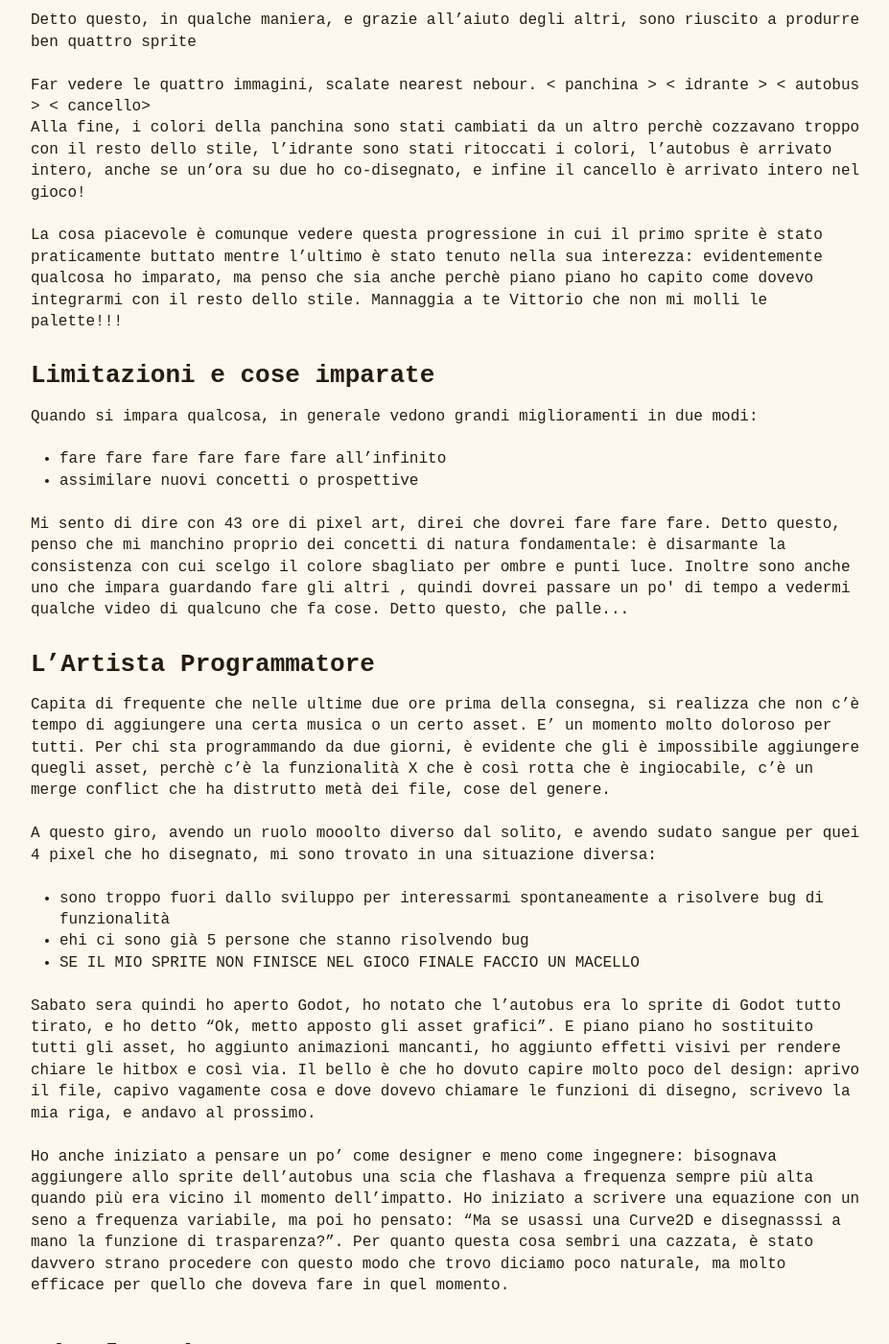
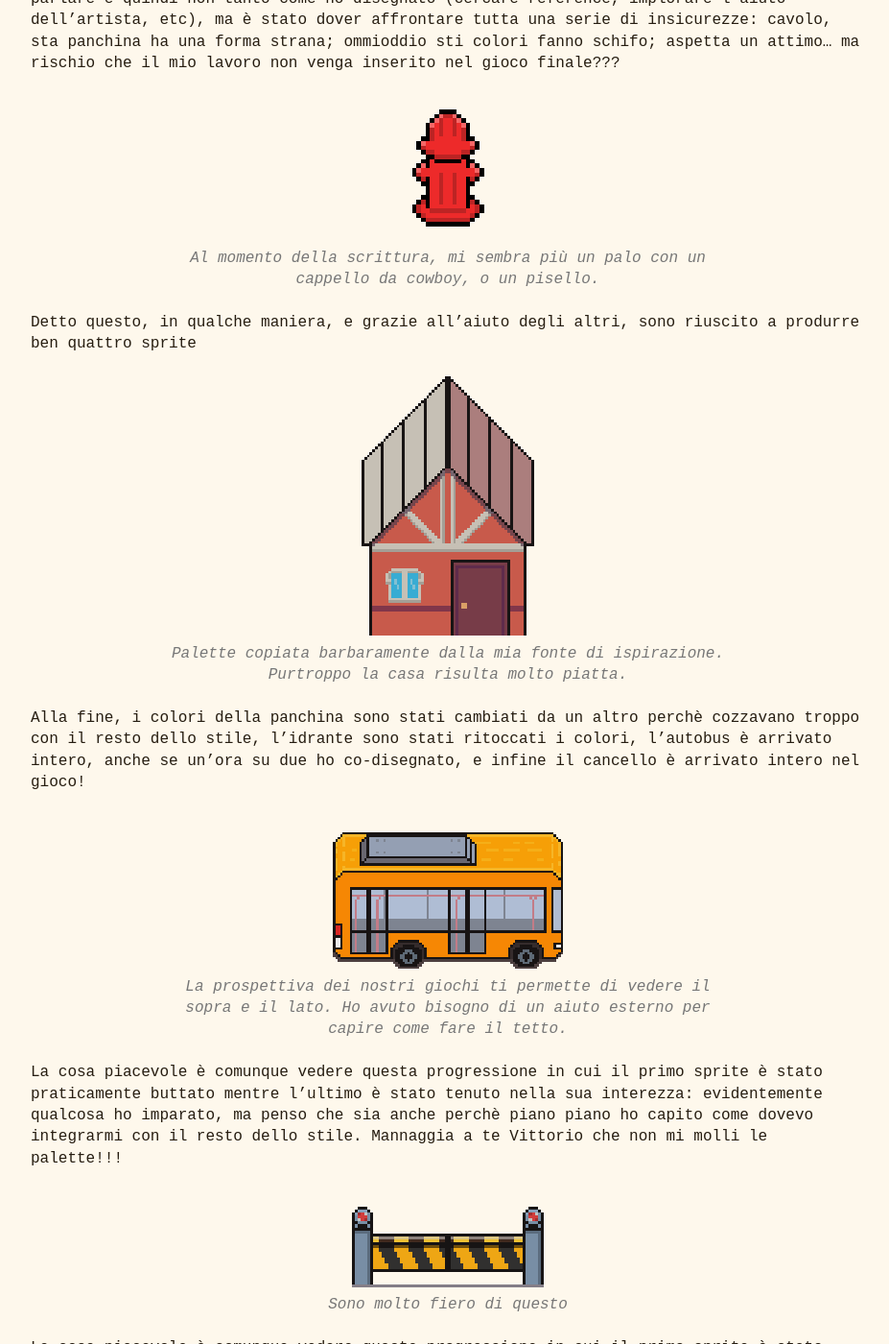
Before and after one commit to OscarPindaro/OscarPindaro.github.io, a Jekyll site: the page built from _posts/2026-08-15-fare-una-game-jam-in-9-persone.md, in a window 1280 px wide and 1400 px high, scrolled down 4900 px. Shown: the whole window at 96% size, without its empty margins (173-1100 px from the left). Built offline with Jekyll 4.4.1, drawn with Linux system fonts in a browser that asks for light colours; some of the changed text lies outside the part shown.

Commit message:
aggiunti asset grafici

```diff
--- a/_includes/figure.liquid
+++ b/_includes/figure.liquid
@@ -6,7 +6,9 @@
     slot='{{ include.slot }}'
   {% endif %}
   {% if include.center %}
-    style='text-align: center;'
+    style='text-align: center; max-width: fit-content; margin-left: auto; margin-right: auto;'
+  {% else %}
+    style='max-width: fit-content;'
   {% endif %}
 >
  <picture>
@@ -82,6 +84,6 @@
   </picture>
 
   {% if include.caption %}
-    <figcaption class='caption'>{{ include.caption }}</figcaption>
+    <figcaption class='caption'{% if include.caption_width %} style='max-width: {{ include.caption_width }};'{% endif %}>{{ include.caption }}</figcaption>
   {% endif %}
 </figure>
--- a/_posts/2026-08-15-fare-una-game-jam-in-9-persone.md
+++ b/_posts/2026-08-15-fare-una-game-jam-in-9-persone.md
@@ -97,17 +101,25 @@ Un buon punto contro questa visione è dire: "Beh, sto facendo un gioco, potrò
 Parlerà ovviamente del mio punto di vista.
 Di me dovete sapere che ho usato 25 ore [Aseprite](https://www.aseprite.org/) per disgnare un paio di lanterne e un limone. Inoltre, non ho nessun tipo di formazione artistica, e scuole elementari e media hanno fallito alla grande nell'insegnarmi qualcosa.
 
+{% include figure.liquid path="assets/img/gmtk_2026/panchina.png" alt="Panchina" center=true width="200px" caption="La panchina originale, purtroppo non è riuscita a vedere la luce del sole." caption_width="600px" %}
+
 E' evidente che non sono nemmeno considerabile un amatoriale.
 La parte interessante di cui parlare è quindi non tanto come ho disegnato (cercare reference, implorare l'aiuto dell'artista, etc), ma è stato dover affrontare tutta una serie di insicurezze: cavolo, sta panchina ha una forma strana; ommioddio sti colori fanno schifo; aspetta un attimo... ma rischio che il mio lavoro non venga inserito nel gioco finale???
 
+{% include figure.liquid path="assets/img/gmtk_2026/hydrant.png" alt="Idrante" center=true width="150px" caption="Al momento della scrittura, mi sembra più un palo con un cappello da cowboy, o un pisello." caption_width="600px" %}
+
 Detto questo, in qualche maniera, e grazie all'aiuto degli altri, sono riuscito a produrre ben quattro sprite
-<images>
-Far vedere le quattro immagini, scalate nearest nebour.
-< panchina > < idrante >
-< autobus  > < cancello>
-</images>
+
+{% include figure.liquid path="assets/img/gmtk_2026/casa1.png" alt="Casa" center=true width="180px" caption="Palette copiata barbaramente dalla mia fonte di ispirazione. Purtroppo la casa risulta molto piatta." caption_width="600px" %}
 
 Alla fine, i colori della panchina sono stati cambiati da un altro perchè cozzavano troppo con il resto dello stile, l'idrante sono stati ritoccati i colori, l'autobus è arrivato intero, anche se un'ora su due ho co-disegnato, e infine il cancello è arrivato intero nel gioco!
+
+{% include figure.liquid path="assets/img/gmtk_2026/autobus.gif" alt="Autobus" center=true width="240px" caption="La prospettiva dei nostri giochi ti permette di vedere il sopra e il lato. Ho avuto bisogno di un aiuto esterno per capire come fare il tetto." caption_width="600px" %}
+
+La cosa piacevole è comunque vedere questa progressione in cui il primo sprite è stato praticamente buttato mentre l'ultimo è stato tenuto nella sua interezza: evidentemente qualcosa ho imparato, ma penso che sia anche perchè piano piano ho capito come dovevo integrarmi con il resto dello stile.
+Mannaggia a te Vittorio che non mi molli le palette!!!
+
+{% include figure.liquid path="assets/img/gmtk_2026/gate.gif" alt="Cancello" center=true width="200px" caption="Sono molto fiero di questo"%}
 
 La cosa piacevole è comunque vedere questa progressione in cui il primo sprite è stato praticamente buttato mentre l'ultimo è stato tenuto nella sua interezza: evidentemente qualcosa ho imparato, ma penso che sia anche perchè piano piano ho capito come dovevo integrarmi con il resto dello stile.
 Mannaggia a te Vittorio che non mi molli le palette!!!
```
Also changed, not shown: other parts of _posts/2026-08-15-fare-una-game-jam-in-9-persone.md (+4 -0 lines), assets/img/gmtk_2026/GOB MANHOLE IN Sheet.png (added), assets/img/gmtk_2026/GOB MANHOLE OUT Sheet.png (added), assets/img/gmtk_2026/autobus-Sheet.png (added), assets/img/gmtk_2026/autobus.gif (added), assets/img/gmtk_2026/gate.gif, assets/img/gmtk_2026/manhole_wave_10col.gif (added).
